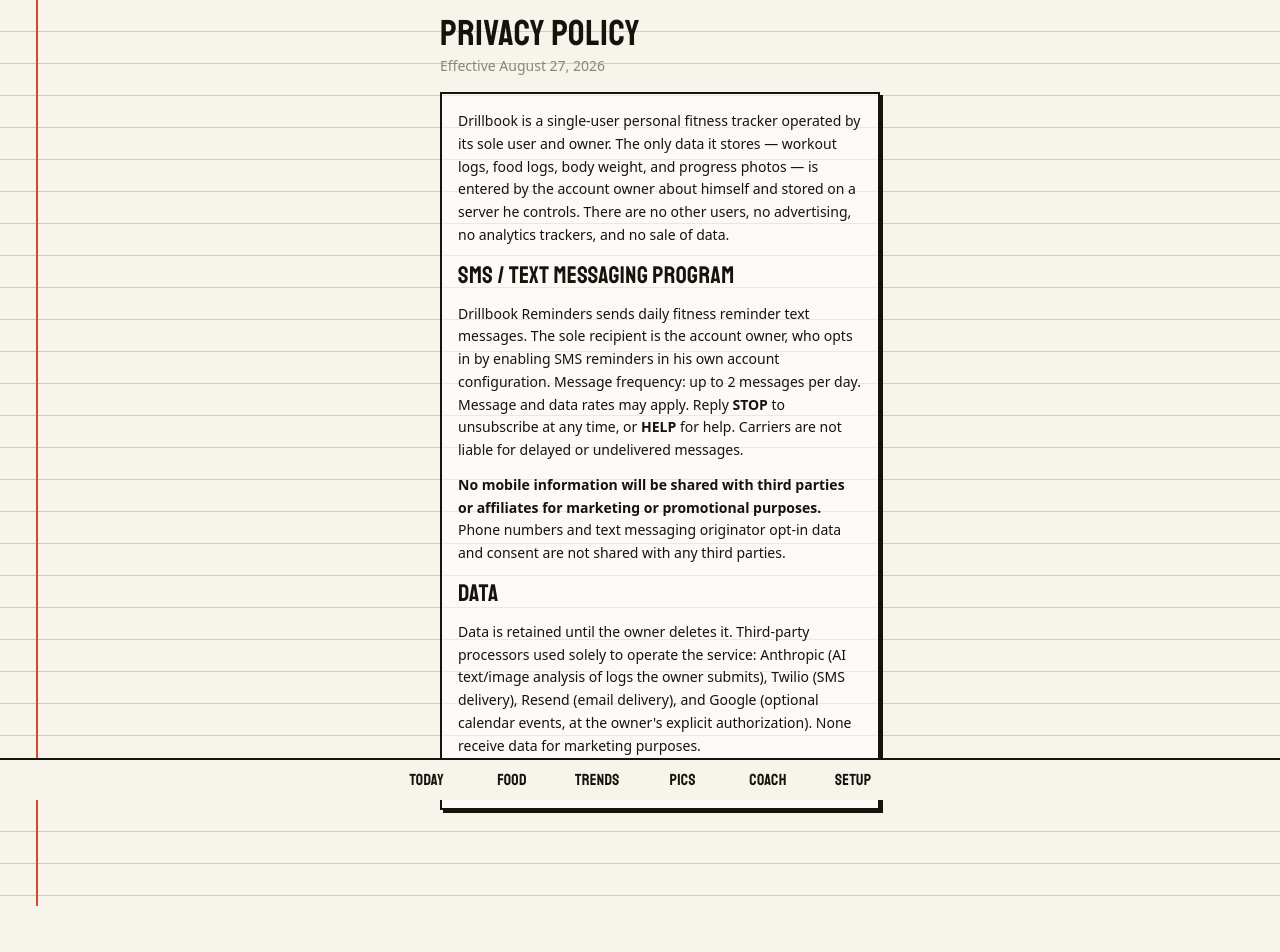
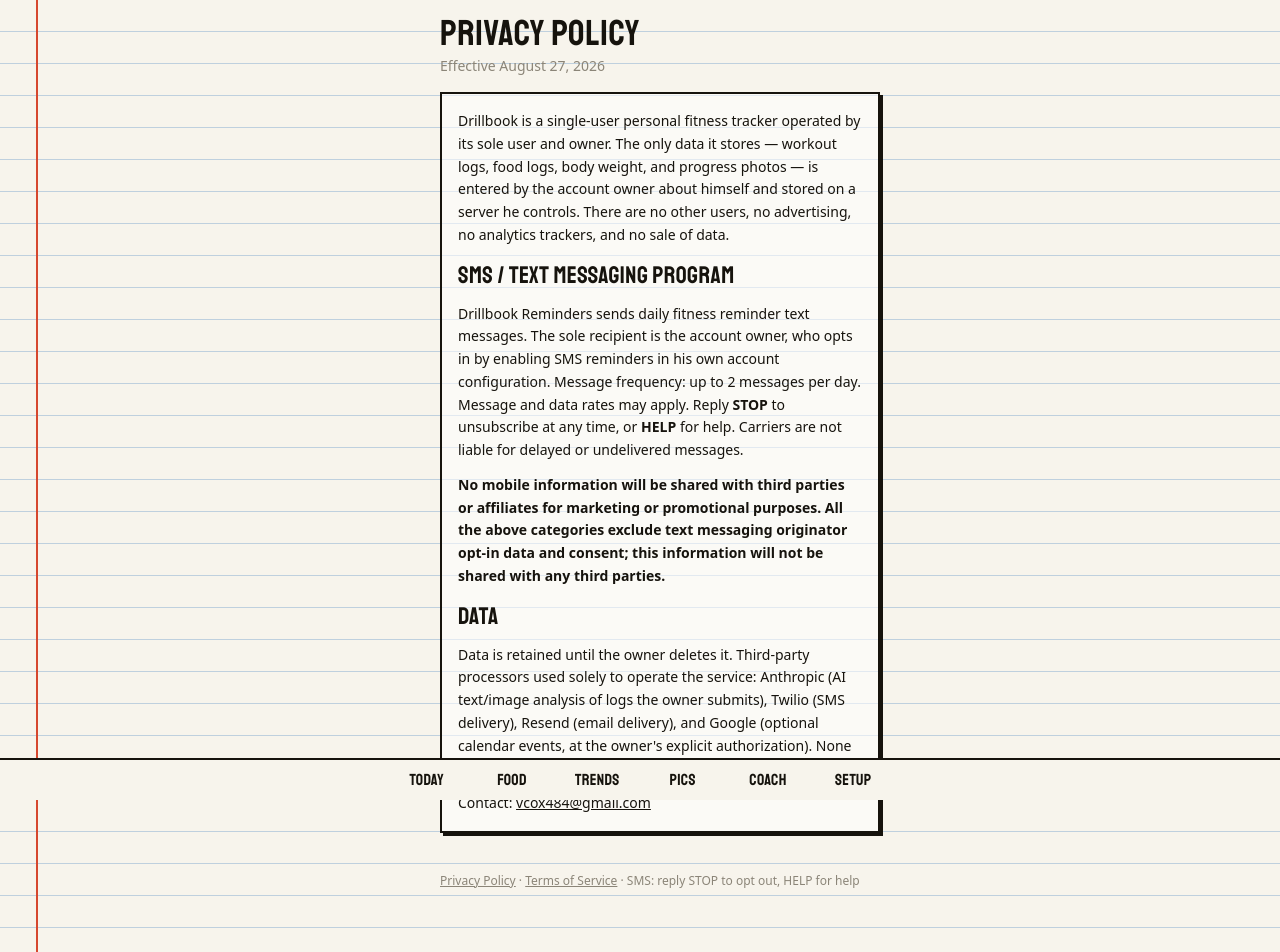
Before and after one commit to tor-iv/drillbook, a Next.js app: page /privacy in a window 1280 px wide. Shown: the top 952 px of the page. Before the commit the page ends 906 px from the top, so only its background shows below. Built offline with nearby package versions, Linux system fonts and the light colour scheme.

Commit message:
Site-wide footer with Privacy/Terms links + canonical CTIA privacy sentences (A2P vetting round 2)

```diff
--- a/src/app/layout.tsx
+++ b/src/app/layout.tsx
@@ -24,7 +24,21 @@
   return (
     <html lang="en" className={`${staatliches.variable} ${marker.variable}`}>
       <body className="paper min-h-dvh">
-        <div className="mx-auto max-w-lg px-4 pb-24 pt-4 pl-14">{children}</div>
+        <div className="mx-auto max-w-lg px-4 pb-24 pt-4 pl-14">
+          {children}
+          {/* Visible from every page incl. the public login page — A2P
+              vetting must find the privacy policy from the site root. */}
+          <footer className="mt-10 pb-2 text-xs text-pencil">
+            <a href="/privacy" className="underline">
+              Privacy Policy
+            </a>
+            {" · "}
+            <a href="/terms" className="underline">
+              Terms of Service
+            </a>
+            {" · SMS: reply STOP to opt out, HELP for help"}
+          </footer>
+        </div>
         <BottomNav />
       </body>
     </html>
--- a/src/app/privacy/page.tsx
+++ b/src/app/privacy/page.tsx
@@ -26,9 +26,9 @@
         <p>
           <strong>
             No mobile information will be shared with third parties or affiliates for marketing or promotional
-            purposes.
-          </strong>{" "}
-          Phone numbers and text messaging originator opt-in data and consent are not shared with any third parties.
+            purposes. All the above categories exclude text messaging originator opt-in data and consent; this
+            information will not be shared with any third parties.
+          </strong>
         </p>
 
         <h2 className="font-display text-2xl">Data</h2>
```
